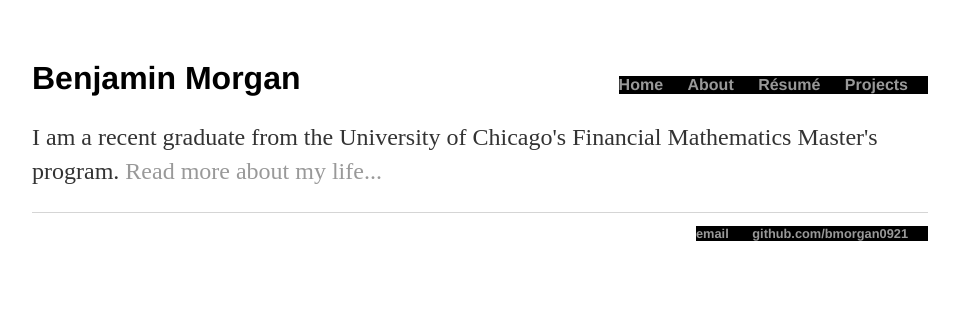
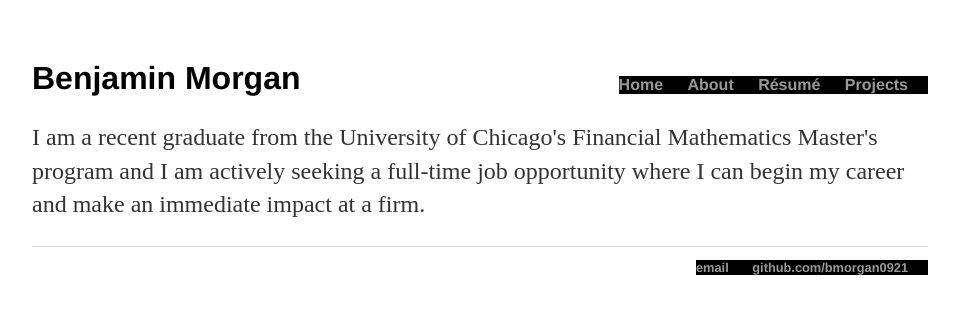
Before and after one commit to bmorgan0921/bmorgan0921.github.io, a Jekyll site: the page built from index.html, in a window 1280 px wide. Shown: the top 314 px of the page, without its empty margins (160-1119 px from the left). Built offline with Jekyll 4.4.1, drawn with Linux system fonts in a browser that asks for light colours.

Commit message:
adjust opening paragraph

```diff
--- a/index.html
+++ b/index.html
@@ -5,5 +5,5 @@ title: Benjamin Morgan
 
 <div class="blurb">
 	<h1>Benjamin Morgan</h1>
-	<p>I am a recent graduate from the University of Chicago's Financial Mathematics Master's program. <a href="/about">Read more about my life...</a></p>
+	<p>I am a recent graduate from the University of Chicago's Financial Mathematics Master's program and I am actively seeking a full-time job opportunity where I can begin my career and make an immediate impact at a firm. </p>
 </div><!-- /.blurb -->
```
